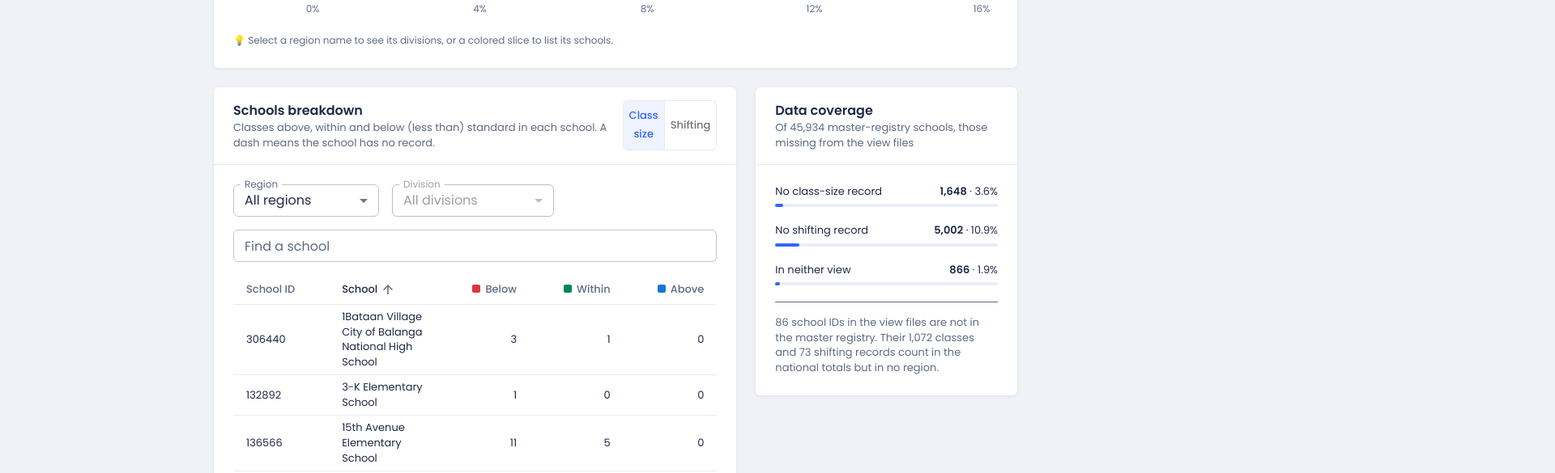
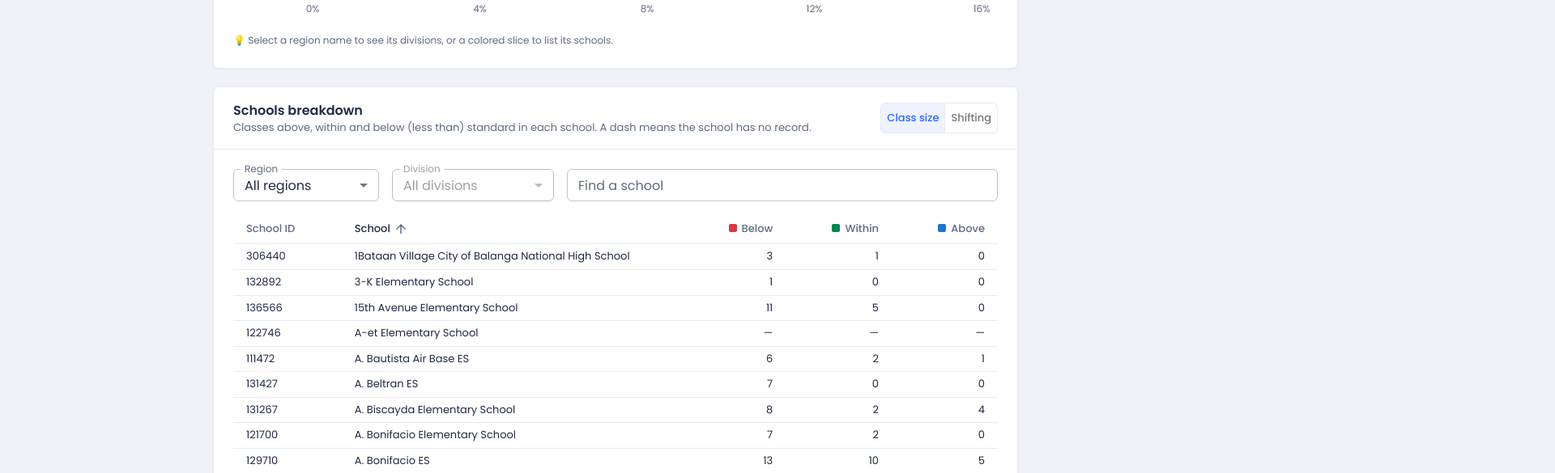
Before and after one commit to justinesolaswork/deped-csm-monitor, a React (Vite) app: page / in a window 1280 px wide. Shown: the part 2031-2616 px from the top of the page at 81% size, 1920 px wide, since content can reach past the window. Built offline with nearby package versions, Linux system fonts and the light colour scheme.

Commit message:
Remove Data Coverage section from dashboard

```diff
--- a/src/App.jsx
+++ b/src/App.jsx
@@ -11,7 +11,6 @@ import { useQueryState } from "./hooks/useQueryState.js";
 import { fontSizes } from "./lib/fontSize.js";
 import { formatDate } from "./lib/format.js";
 import ClassSizeSection from "./sections/ClassSizeSection.jsx";
-import CoverageSection from "./sections/CoverageSection.jsx";
 import OverviewMetrics from "./sections/OverviewMetrics.jsx";
 import SchoolsSection from "./sections/SchoolsSection.jsx";
 import ShiftingSection from "./sections/ShiftingSection.jsx";
@@ -28,11 +27,10 @@ const sections = [
   { id: "class-size", label: "Class size", icon: iconPaths.classSize },
   { id: "shifting", label: "Shifting", icon: iconPaths.shifting },
   { id: "schools", label: "Schools", icon: iconPaths.schools },
-  { id: "coverage", label: "Data coverage", icon: iconPaths.coverage },
 ];
 
 // A wide card beside a narrow one; they stack on smaller screens.
-const twoColumns = { alignItems: "start", display: "grid", gap: 3, gridTemplateColumns: { lg: "minmax(0, 2fr) minmax(0, 1fr)", xs: "minmax(0, 1fr)" } };
+
 
 /**
  * The whole dashboard. It owns the two choices every section shares:
@@ -95,7 +93,6 @@ export default function App() {
           <OverviewMetrics scope={scope} />
           <ClassSizeSection measure={measure} onSelectDivision={handleSelectDivision} onSelectRegion={handleRegionChange} scope={scope} />
           <ShiftingSection measure={measure} onSelectDivision={handleSelectDivision} onSelectRegion={handleRegionChange} scope={scope} />
-          <Box sx={twoColumns}>
           <SchoolsSection
             onSelectDivision={handleSelectDivision}
             onSelectRegion={handleRegionChange}
@@ -103,8 +100,6 @@ export default function App() {
             scope={scope}
             selectedDivision={selectedDivision}
           />
-            <CoverageSection scope={scope} unmatched={data.unmatched} />
-          </Box>
         </Stack>
       </AppShell>
     </ThemeProvider>
```
Lines whose indentation alone changed are shown as unchanged.
